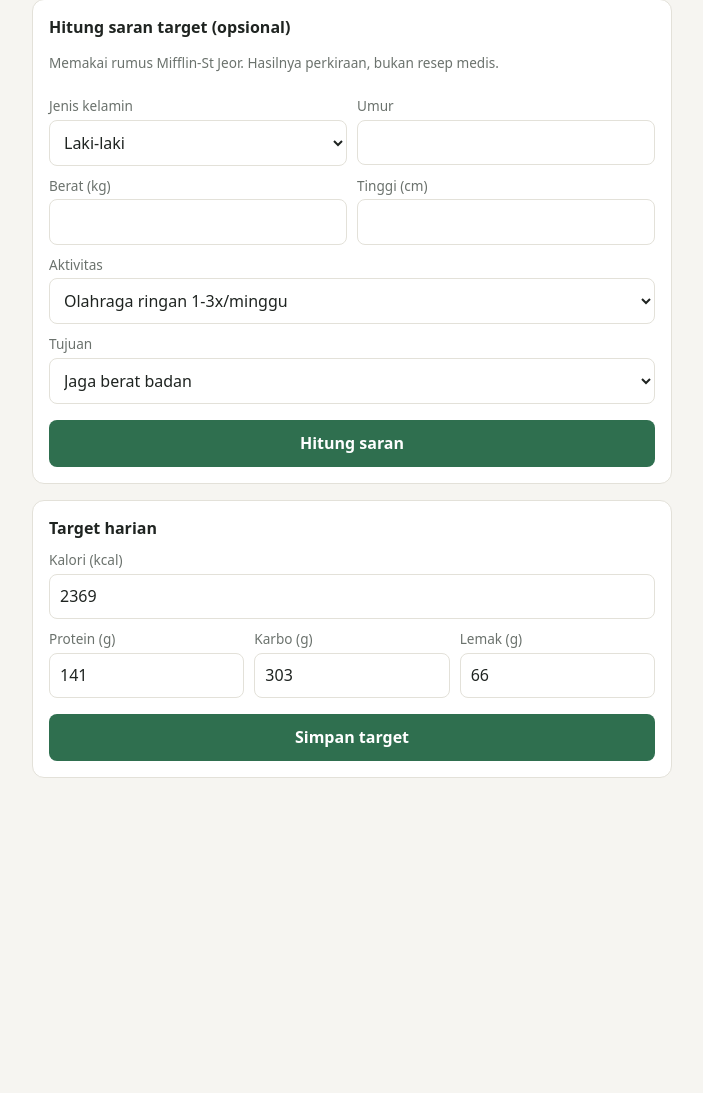
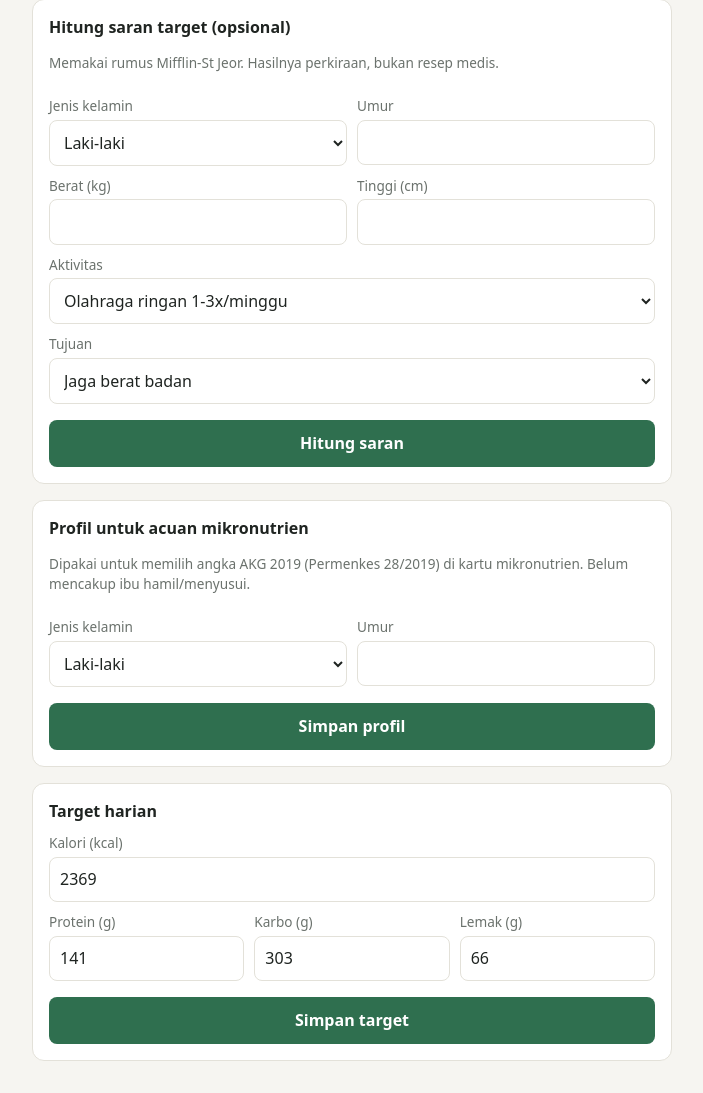
Before and after one commit to Archaryy/nutrition-tracker, a FastAPI app: page /settings in a window 1280 px wide. Shown: the part 113-1206 px from the top of the page, without its empty margins (288-991 px from the left). Before the commit the page ends 891 px from the top, so only its background shows below. Run offline with FastAPI, Linux system fonts and the light colour scheme; data comes from the database, SQL or seed files in the repository; both versions use the stored data as it was after the commit.

Commit message:
Use AKG 2019 reference values by sex and age

```diff
--- /dev/null
+++ b/akg.csv
@@ -0,0 +1,15 @@
+sex,age_min,age_max,fiber_g,vitamin_c_mg,calcium_mg,magnesium_mg,iron_mg,zinc_mg,sodium_mg
+m,13,15,34,75,1200,225,11,11,1500
+m,16,18,37,90,1200,270,11,11,1700
+m,19,29,37,90,1000,360,9,11,1500
+m,30,49,36,90,1000,360,9,11,1500
+m,50,64,30,90,1200,360,9,11,1300
+m,65,80,25,90,1200,350,9,11,1100
+m,81,120,22,90,1200,350,9,11,1000
+f,13,15,29,65,1200,220,15,9,1500
+f,16,18,29,75,1200,230,15,9,1600
+f,19,29,32,75,1000,330,18,8,1500
+f,30,49,30,75,1000,340,18,8,1500
+f,50,64,25,75,1200,340,8,8,1400
+f,65,80,22,75,1200,320,8,8,1200
+f,81,120,20,75,1200,320,8,8,1000
--- a/database.py
+++ b/database.py
@@ -29,6 +29,12 @@ def init_db():
             per_100g REAL NOT NULL,
             imputed INTEGER NOT NULL DEFAULT 0,
             PRIMARY KEY (ingredient_id, nutrient)
+        );
+
+        CREATE TABLE IF NOT EXISTS profile (
+            id INTEGER PRIMARY KEY CHECK (id = 1),
+            sex TEXT NOT NULL CHECK (sex IN ('m', 'f')),
+            age INTEGER NOT NULL
         );
 
         CREATE TABLE IF NOT EXISTS dishes (
--- a/main.py
+++ b/main.py
@@ -3,6 +3,7 @@ from fastapi import FastAPI, Form, HTTPException, Request
 from fastapi.responses import RedirectResponse
 from fastapi.templating import Jinja2Templates
 from database import get_connection, init_db
+import csv
 
 app = FastAPI()
 templates = Jinja2Templates(directory="templates")
@@ -108,10 +109,38 @@ GROUP BY im.nutrient
 """
 
 
-def day_micros(conn, day):
+def load_akg(path="akg.csv"):
+    """AKG 2019 (Permenkes 28/2019, Tabel 1-3), adults and teens, as a list of rows."""
+    try:
+        with open(path, newline="", encoding="utf-8-sig") as f:
+            return list(csv.DictReader(f))
+    except FileNotFoundError:
+        return []
+
+
+AKG_ROWS = load_akg()
+
+
+def akg_for(profile):
+    """The AKG row for this person's sex and age, or None (then generic values are used)."""
+    if profile is None:
+        return None
+    for r in AKG_ROWS:
+        if r["sex"] == profile["sex"] and int(r["age_min"]) <= profile["age"] <= int(r["age_max"]):
+            return r
+    return None
+
+
+def get_profile(conn):
+    return conn.execute("SELECT sex, age FROM profile WHERE id = 1").fetchone()
+
+
+def day_micros(conn, day, akg=None):
     found = {r["nutrient"]: r for r in conn.execute(MICRO_SQL, (day.isoformat(),))}
     out = []
     for key, (label, unit, ref) in MICROS.items():
+        if akg is not None and akg.ge(key, "") != "":
+            ref = float(akg[key])
         r = found.get(key)
         total = r["total"] if r else 0.0
         out.append({"label": label, "unit": unit, "ref": ref, "total": total,
@@ -130,7 +159,8 @@ def home(request: Request, day: str =""):
             "SELECT id, name, serving_label FROM dishes ORDER BY name"
         ).fetchall()
         targets = get_targets(conn)
-        micros = day_micros(conn, shown) if entries else []
+        akg = akg_for(get_profile(conn))
+        micros = day_micros(conn, shown, akg) if entries else []
         totals = {
             key: sum(e[key] for e in entries) for key in ("kcal", "protein", "carbs", "fat")
         }
@@ -145,6 +175,7 @@ def home(request: Request, day: str =""):
         "dishes": dishes,
         "totals": totals,
         "micros": micros,
+        "akg": akg,
         "meal_types": MEAL_TYPES,
         "default_meal": default_meal_type(now),
         "now_time": now.strftime("%H:%M"),
@@ -234,6 +265,7 @@ def settings(request: Request, saved: int = 0, sex: str = "", age: str = "", wei
              height: str = "", activity: str = "1.375", goal: str = "maintain"):
     with get_connection() as conn:
         current = get_targets(conn)
+        profile = get_profile(conn)
     form = dict(current) if current else {"kcal": "", "protein": "", "carbs": "", "fat": ""}
     suggestion = None
     a, w, h, act = _float(age), _float(weight), _float(height), _float(activity)
@@ -242,7 +274,8 @@ def settings(request: Request, saved: int = 0, sex: str = "", age: str = "", wei
         suggestion = suggest_targets(sex, a, w, h, act, goal)
         form = suggestion
     return templates.TemplateResponse(request, "settings.html", {
-        "page": "settings", "saved": bool(saved), "form": form, "suggestion": suggestion,
+        "page": "settings", "saved": bool(saved), "profile": profile,
+        "akg": akg_for(profile), "form": form, "suggestion": suggestion,
         "activities": ACTIVITIES, "goals": GOALS,
         "calc": {"sex": sex or "m", "age": age, "weight": weight, "height": height,
                  "activity": activity, "goal": goal},
@@ -261,3 +294,14 @@ def save_settings(kcal: float = Form(...), protein: float = Form(...),
                carbs=excluded.carbs, fat=excluded.fat""",
             (kcal, protein, carbs, fat))
     return RedirectResponse("/settings?saved=1", status_code=303)
+
+@app.post("/profile")
+def save_profile(sex: str = Form(...), age: int = Form(...)):
+    if sex not in ("m", "f") or not 13 <= age <= 120:
+        raise HTTPException(status_code=400, detail="Profil tidak valid")
+    with get_connection() as conn:
+        conn.execute(
+            """INSERT INTO profile (id, sex, age) VALUES (1, ?, ?)
+               ON CONFLICT(id) DO UPDATE SET sex=excluded.sex, age=excluded.age""",
+            (sex, age))
+    return RedirectResponse("/settings?saved=1", status_code=303)
--- a/templates/index.html
+++ b/templates/index.html
@@ -73,7 +73,7 @@
       {% if m.imputed_pct >= 1 %}<div class="sub">{{ "%.0f"|format(m.imputed_pct) }}% dari nilai perkiraan (imputasi)</div>{% endif %}
     </div>
     {% endfor %}
-    <p class="sub">Hanya bahan yang punya data mikronutrien yang dihitung, jadi angkanya batas bawah. Acuan dewasa kasar, bukan saran medis.</p>
+    <p class="sub">Hanya bahan yang punya data mikronutrien yang dihitung, jadi angkanya batas bawah. {% if akg %}Acuan: AKG 2019 untuk {{ "laki-laki" if akg.sex == "m" else "perempuan" }} {% if akg.age_max|int >= 100 %}80+{% else %}{{ akg.age_min }}&ndash;{{ akg.age_max }}{% endif %} th (natrium: angka AKG, dipakai sebagai batas).{% else %}Acuan umum dewasa, belum ada profil. <a href="/settings">Isi profil</a> untuk angka AKG.{% endif %} Bukan saran medis.</p>
   </section>
   {% endif %}
 
--- a/templates/settings.html
+++ b/templates/settings.html
@@ -42,6 +42,25 @@
   </section>
 
   <section class="card">
+    <strong>Profil untuk acuan mikronutrien</strong>
+    <p class="sub">Dipakai untuk memilih angka AKG 2019 (Permenkes 28/2019) di kartu mikronutrien. Belum mencakup ibu hamil/menyusui.</p>
+    <form method="post" action="/profile">
+      <div class="row">
+        <div><label for="p_sex">Jenis kelamin</label>
+          <select id="p_sex" name="sex">
+            <option value="m" {% if profile and profile.sex == 'm' %}selected{% endif %}>Laki-laki</option>
+            <option value="f" {% if profile and profile.sex == 'f' %}selected{% endif %}>Perempuan</option>
+          </select></div>
+        <div><label for="p_age">Umur</label>
+          <input id="p_age" name="age" type="number" min="13" max="120" value="{{ profile.age if profile else '' }}" required></div>
+      </div>
+      <button class="primary" type="submit">Simpan profil</button>
+    </form>
+    {% if profile and not akg %}<p class="note">Umur ini belum ada di tabel acuan; angka umum dipakai.</p>{% endif %}
+  </section>
+
+
+  <section class="card">
     <strong>Target harian</strong>
     <form method="post" action="/settings">
       <label for="kcal">Kalori (kcal)</label>
```
Also changed, not shown: foodtracker.db.
